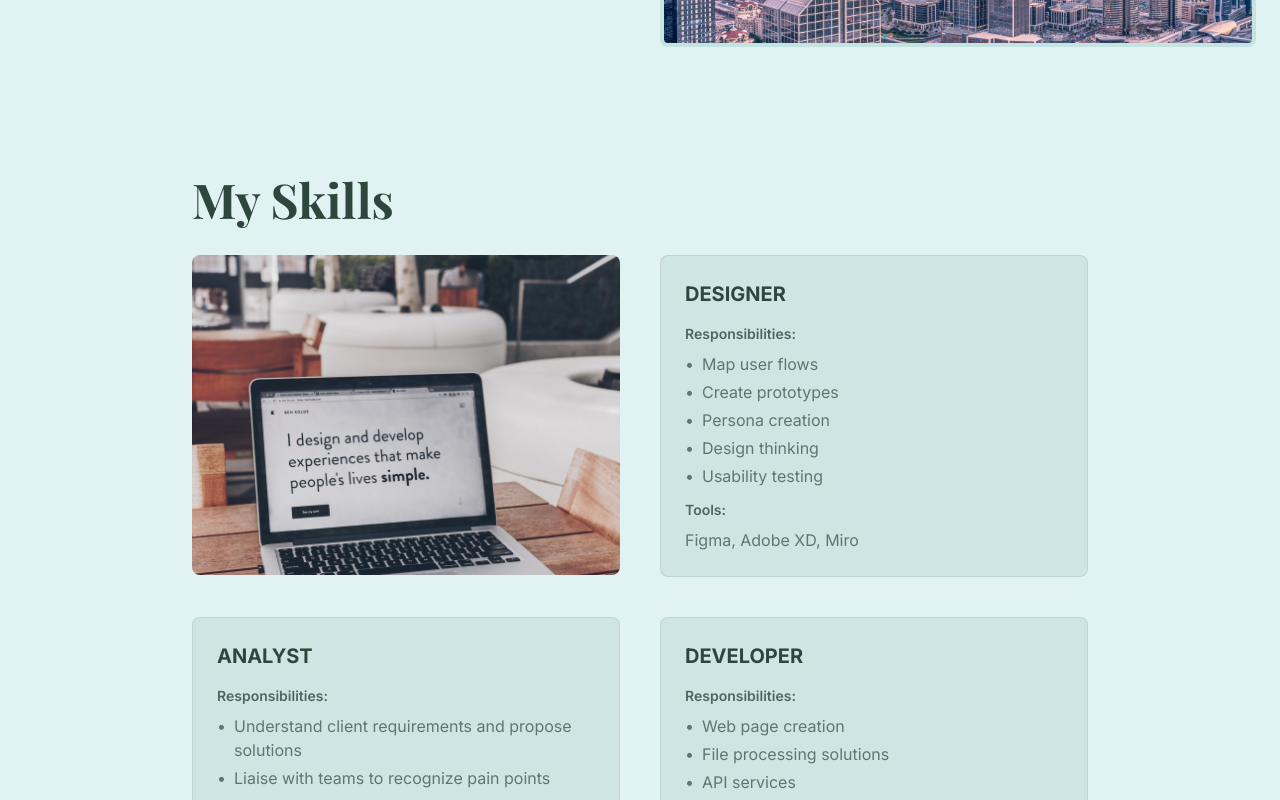
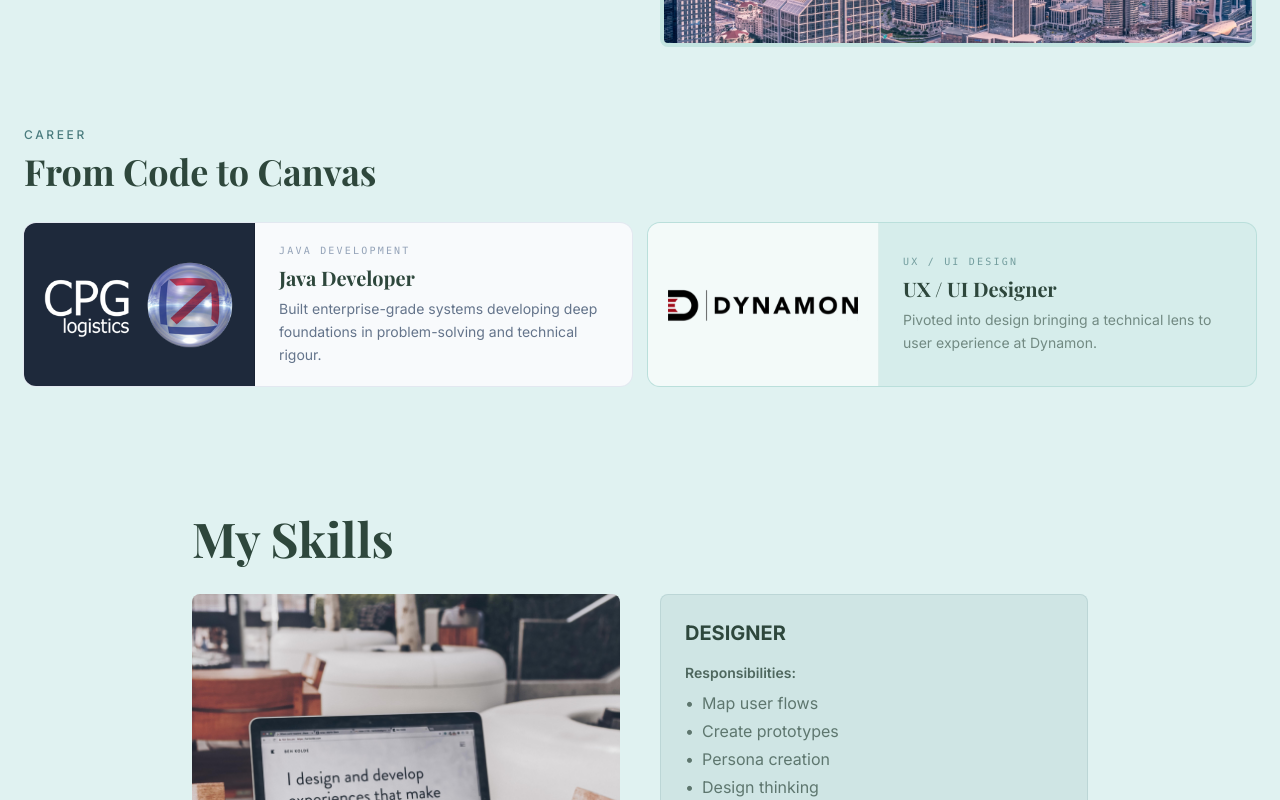
Before and after one commit to AnupaShefley/portfolio, a Next.js app: page / in a window 1280 px wide. Shown: the part 1900-2700 px from the top of the page. Built offline with nearby package versions, Linux system fonts and the light colour scheme.

Commit message:
update to caeer section

```diff
--- a/components/About.tsx
+++ b/components/About.tsx
@@ -93,6 +93,67 @@ export default function About() {
             />
           </div>
         </motion.div>
+
+        {/* Career Journey section */}
+        <motion.div
+          initial={{ opacity: 0, y: 50, filter: 'blur(8px)' }}
+          animate={isInView ? { opacity: 1, y: 0, filter: 'blur(0px)' } : { opacity: 0, y: 50, filter: 'blur(8px)' }}
+          transition={{ duration: 0.8, delay: 0.9 }}
+          className="mt-14 md:mt-20"
+        >
+          <p className="text-xs uppercase tracking-[0.22em] text-teal-content font-medium mb-2">Career</p>
+          <h3 className="text-3xl md:text-4xl font-serif font-bold text-teal-dark mb-8">From Code to Canvas</h3>
+
+          <div className="grid grid-cols-1 md:grid-cols-2 gap-3 md:gap-4">
+            {/* CPG Logistics card */}
+            <div className="rounded-xl overflow-hidden ring-1 ring-slate-200 bg-slate-50 flex min-h-[100px]">
+              <div className="relative w-[38%] shrink-0 bg-slate-800 border-r border-slate-900/40">
+                <Image
+                  src={asset('/logocpg.png')}
+                  alt="CPG Logistics"
+                  fill
+                  className="object-contain p-5"
+                  sizes="(max-width: 768px) 38vw, 300px"
+                />
+              </div>
+              <div className="flex-1 px-6 py-5 flex flex-col justify-center">
+                <p className="text-[10px] font-mono uppercase tracking-[0.22em] text-slate-400 mb-1.5">
+                  Java Development
+                </p>
+                <h4 className="text-lg md:text-xl font-serif font-bold text-teal-dark mb-1.5">
+                  Java Developer
+                </h4>
+                <p className="text-slate-500 text-sm leading-relaxed">
+                  Built enterprise-grade systems developing deep foundations in problem-solving and technical rigour.
+                </p>
+              </div>
+            </div>
+
+            {/* Dynamon card */}
+            <div className="rounded-xl overflow-hidden ring-1 ring-teal-light/40 bg-teal-light/10 flex min-h-[100px]">
+              <div className="relative w-[38%] shrink-0 bg-white/70 border-r border-teal-light/20">
+                <Image
+                  src={asset('/DynamonLogo.svg')}
+                  alt="Dynamon"
+                  fill
+                  className="object-contain p-5"
+                  sizes="(max-width: 768px) 38vw, 300px"
+                />
+              </div>
+              <div className="flex-1 px-6 py-5 flex flex-col justify-center">
+                <p className="text-[10px] font-mono uppercase tracking-[0.22em] text-teal-content/70 mb-1.5">
+                  UX / UI Design
+                </p>
+                <h4 className="text-lg md:text-xl font-serif font-bold text-teal-dark mb-1.5">
+                  UX / UI Designer
+                </h4>
+                <p className="text-teal-dark/60 text-sm leading-relaxed">
+                  Pivoted into design bringing a technical lens to user experience at Dynamon.
+                </p>
+              </div>
+            </div>
+          </div>
+        </motion.div>
       </div>
     </section>
   )
--- a/components/OtherWorks.tsx
+++ b/components/OtherWorks.tsx
@@ -66,7 +66,7 @@ export default function OtherWorks({ currentSlug }: OtherWorksProps) {
           href={hashLink('/#work')}
           className="inline-flex items-center gap-2 text-teal-medium hover:text-teal-dark text-sm font-medium transition-colors"
         >
-          <span aria-hidden>←</span> Back to My Work
+          {/* <span aria-hidden>←</span> Back to My Work */}
         </Link>
       </div>
     </section>
--- a/lib/projects.ts
+++ b/lib/projects.ts
@@ -12,7 +12,7 @@ export const projects: Project[] = [
     image: asset('/Dashboard/Dashboard1.png'),
     company: 'Dynamon',
     role: 'UX/UI Designer',
-    active: true,
+    active: false,
   },
   {
     id: '20',
```
Also changed, not shown: public/DynamonLogo.svg (added), public/logocpg.png (added).
